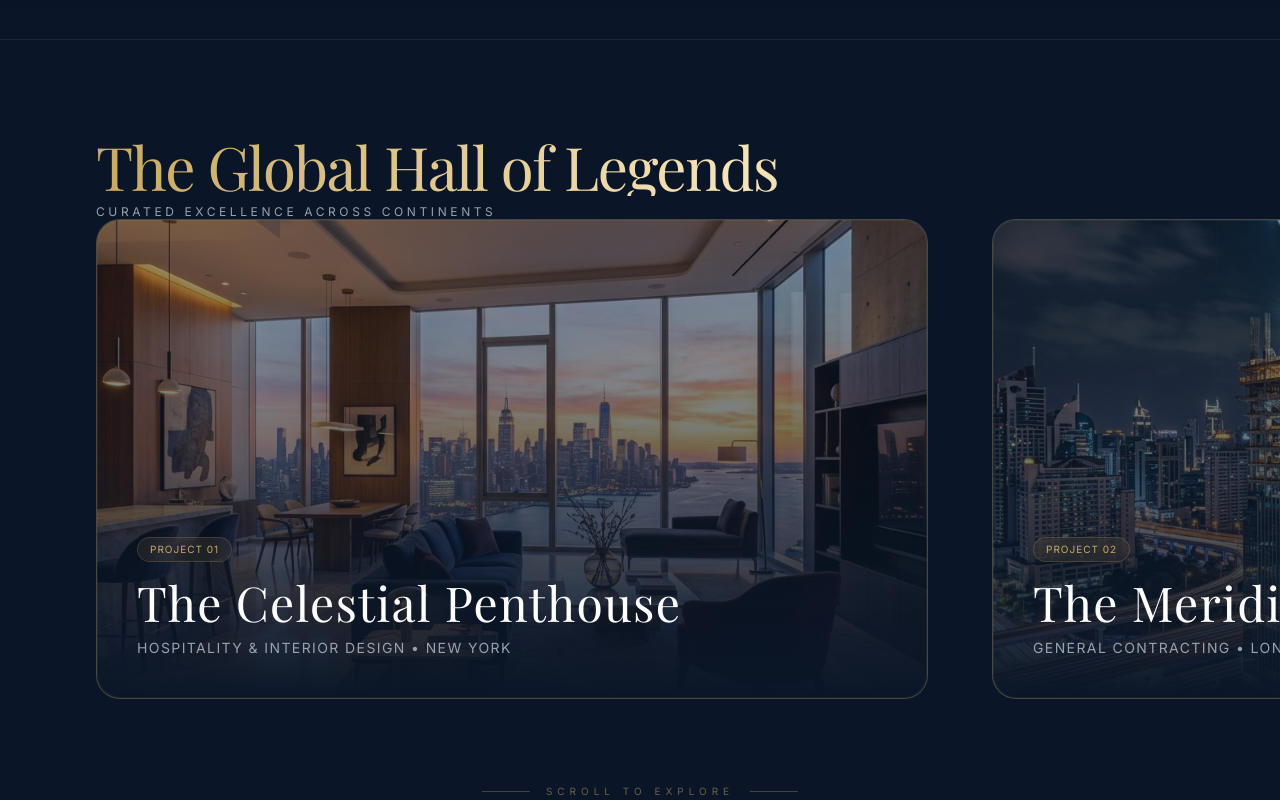
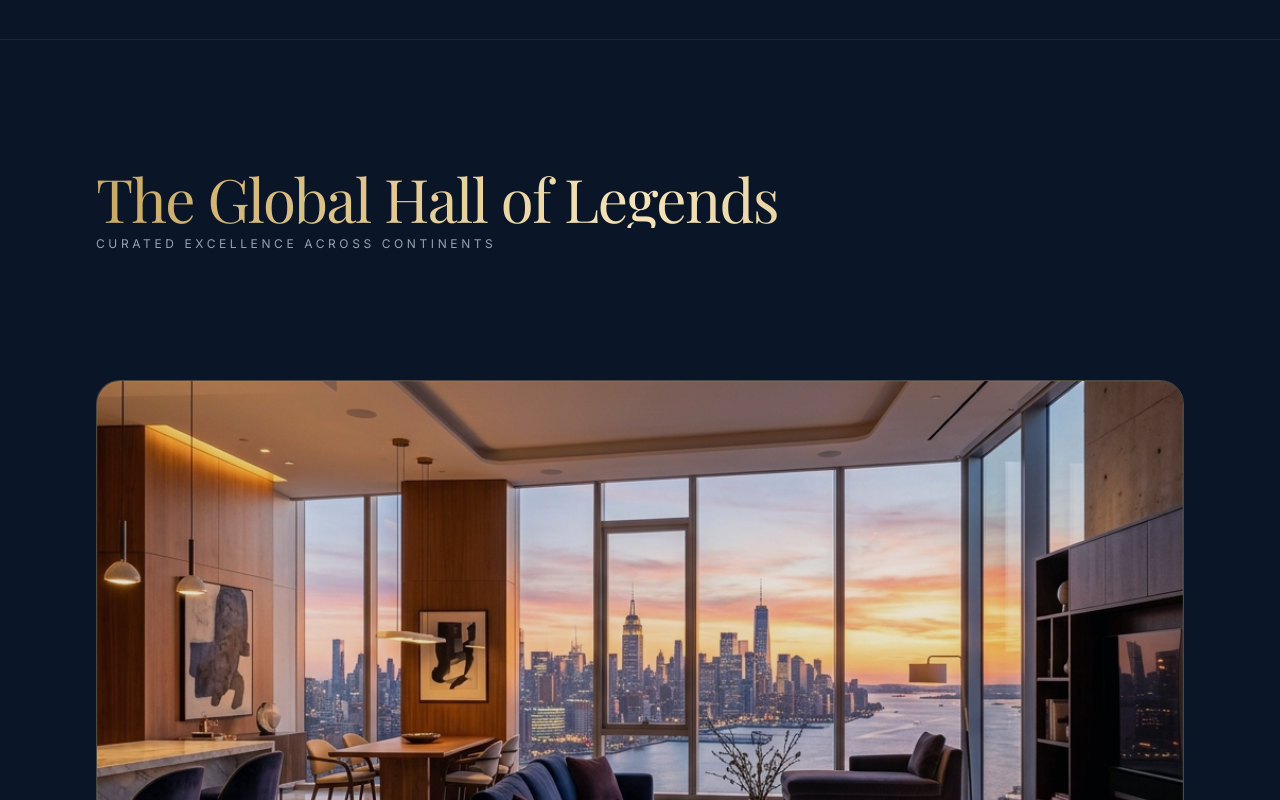
Before and after one commit to Ijudai/Jonathan-s-Web-Project, a Next.js app: page / in a window 1280 px wide. Shown: the part 4880-5680 px from the top of the page. Built offline with nearby package versions, Linux system fonts and the light colour scheme; a web font is replaced by a local one.

Commit message:
Refactor PortfolioGallery layout to vertical and optimize page load

```diff
--- a/src/app/page.tsx
+++ b/src/app/page.tsx
@@ -1,10 +1,13 @@
+import dynamic from "next/dynamic";
 import Hero from "@/components/Hero";
 import CustomCursor from "@/components/CustomCursor";
-import Services from "@/components/Services";
-import DetailedServices from "@/components/DetailedServices";
-import WhyChooseUs from "@/components/WhyChooseUs";
-import PortfolioGallery from "@/components/PortfolioGallery";
-import ContactForm from "@/components/ContactForm";
+
+// Dynamically import below-the-fold components to reduce initial JS bundle
+const Services = dynamic(() => import("@/components/Services"));
+const DetailedServices = dynamic(() => import("@/components/DetailedServices"));
+const WhyChooseUs = dynamic(() => import("@/components/WhyChooseUs"));
+const PortfolioGallery = dynamic(() => import("@/components/PortfolioGallery"));
+const ContactForm = dynamic(() => import("@/components/ContactForm"));
 
 export default function Home() {
   return (
--- a/src/components/PortfolioGallery.tsx
+++ b/src/components/PortfolioGallery.tsx
@@ -8,7 +8,6 @@ import Image from "next/image";
 
 export default function PortfolioGallery() {
   const containerRef = useRef<HTMLElement>(null);
-  const scrollWrapperRef = useRef<HTMLDivElement>(null);
 
   const projects = [
     {
@@ -66,39 +65,38 @@ export default function PortfolioGallery() {
   useGSAP(() => {
     gsap.registerPlugin(ScrollTrigger);
 
-    if (!containerRef.current || !scrollWrapperRef.current) return;
+    if (!containerRef.current) return;
 
     let mm = gsap.matchMedia();
 
     mm.add("(min-width: 768px)", () => {
-      gsap.to(scrollWrapperRef.current, {
-        x: () => {
-          if (!scrollWrapperRef.current) return 0;
-          return -(scrollWrapperRef.current.scrollWidth - window.innerWidth);
-        },
+      // Parallax effect on images
+      gsap.utils.toArray(".project-img-container").forEach((container: any) => {
+        const imgWrapper = container.querySelector(".project-img-wrapper");
+        if (imgWrapper) {
+          gsap.to(imgWrapper, {
+            y: 60,
             ease: "none",
             scrollTrigger: {
-          id: "horizontal-scroll",
-          trigger: containerRef.current,
-          pin: true,
-          scrub: 1.2,
-          start: "top top",
-          end: () => `+=${scrollWrapperRef.current ? scrollWrapperRef.current.scrollWidth - window.innerWidth : 2000}`,
-          invalidateOnRefresh: true,
-        },
+              trigger: container,
+              start: "top bottom",
+              end: "bottom top",
+              scrub: true
+            }
+          });
+        }
       });
 
-      // Parallax effect on images
-      gsap.utils.toArray(".project-img").forEach((img: any) => {
-        gsap.to(img, {
-          x: -100,
-          ease: "none",
+      // Reveal animations for text
+      gsap.utils.toArray(".project-info").forEach((info: any) => {
+         gsap.from(info, {
+           y: 30,
+           opacity: 0,
+           duration: 1,
            scrollTrigger: {
-            trigger: img,
-            containerAnimation: gsap.getById("horizontal-scroll"), // Note: this requires a specific setup, but simplified here
-            start: "left right",
-            end: "right left",
-            scrub: true
+             trigger: info,
+             start: "top 90%",
+             toggleActions: "play none none reverse"
            }
          });
       });
@@ -111,65 +109,53 @@ export default function PortfolioGallery() {
     <section
       id="portfolio"
       ref={containerRef}
-      className="relative w-full h-[100dvh] md:h-screen bg-navy text-white md:overflow-hidden flex flex-col justify-center border-t border-[rgba(201,169,98,0.1)]"
+      className="relative w-full min-h-screen bg-navy text-white flex flex-col border-t border-[rgba(201,169,98,0.1)] py-24 md:py-32"
     >
-      <div className="absolute top-28 md:top-24 left-8 md:left-24 z-10 w-full mb-12">
+      <div className="w-full px-4 md:px-24 mb-20 md:mb-32">
         <h2 className="text-4xl md:text-6xl font-serif mb-2 text-gradient-gold tracking-tight">The Global Hall of Legends</h2>
         <p className="font-sans text-gray-400 uppercase tracking-[0.3em] text-xs">Curated Excellence Across Continents</p>
       </div>
 
       <div
-        ref={scrollWrapperRef}
-        className="flex flex-row flex-nowrap w-full md:w-max items-center h-[70vh] px-4 md:px-24 gap-6 md:gap-16 mt-20 overflow-x-auto md:overflow-visible snap-x snap-mandatory pb-10 scrollbar-hide z-30 relative"
-        style={{
-          WebkitOverflowScrolling: 'touch',
-          scrollbarWidth: 'none',
-          msOverflowStyle: 'none'
-        }}
+        className="flex flex-col w-full items-center px-4 md:px-24 gap-20 md:gap-32 z-30 relative pb-10"
       >
         {projects.map((proj, i) => (
           <div
             key={i}
-            className="w-[85vw] md:w-[65vw] h-[55vh] md:h-[60vh] flex-shrink-0 snap-center flex flex-col justify-end p-10 glass-panel rounded-3xl relative overflow-hidden group transition-all duration-700 hover:shadow-[0_0_50px_rgba(201,169,98,0.15)]"
+            className="w-full md:w-[85vw] flex flex-col group"
           >
-            {/* Background Image Container with Parallax Simulation */}
-            <div className="absolute inset-0 z-0 overflow-hidden">
+            {/* Image Container */}
+            <div className="project-img-container w-full h-[55vh] md:h-[75vh] relative overflow-hidden rounded-3xl glass-panel transition-all duration-700 hover:shadow-[0_0_50px_rgba(201,169,98,0.15)] mb-8">
+              <div className="project-img-wrapper absolute top-[-30px] left-0 w-full h-[calc(100%+60px)]">
                 <Image
                   src={proj.img}
                   alt={proj.name}
                   fill
-                sizes="(max-width: 768px) 90vw, 70vw"
-                className="project-img object-cover transition-transform duration-[1.5s] group-hover:scale-110 opacity-60"
+                  sizes="(max-width: 768px) 95vw, 85vw"
+                  className="project-img object-cover transition-transform duration-[1.5s] group-hover:scale-105 opacity-90 hover:opacity-100"
                   priority={i < 2}
+                  style={{ objectPosition: 'center' }}
                 />
               </div>
+              {/* Optional overlay for depth */}
+              <div className="absolute inset-0 bg-gradient-to-t from-[rgba(10,22,40,0.4)] to-transparent z-10 pointer-events-none opacity-0 group-hover:opacity-100 transition-opacity duration-500" />
+              <div className="absolute inset-0 border border-white/5 rounded-3xl z-40 pointer-events-none group-hover:border-gold/30 transition-colors duration-500" />
+            </div>
 
-            <div className="absolute inset-0 bg-gradient-to-t from-[rgba(10,22,40,1)] via-[rgba(10,22,40,0.3)] to-transparent z-10" />
-
-            <div className="relative z-20 transform transition-transform duration-500 group-hover:-translate-y-2">
+            {/* Title and Description Under the Card */}
+            <div className="project-info flex flex-col md:flex-row justify-between items-start md:items-end px-2">
+              <div>
                 <span className="inline-block px-3 py-1 bg-gold/10 border border-gold/20 rounded-full text-[10px] uppercase tracking-widest text-gold mb-4 backdrop-blur-sm">
                   Project 0{i + 1}
                 </span>
-              <h3 className="text-3xl md:text-5xl font-serif mb-3 tracking-wide">{proj.name}</h3>
-              <p className="font-sans text-gray-400 uppercase tracking-widest text-xs md:text-sm">
+                <h3 className="text-3xl md:text-5xl font-serif tracking-wide text-white transition-colors duration-500 group-hover:text-gold/90">{proj.name}</h3>
+              </div>
+              <p className="font-sans text-gray-400 uppercase tracking-widest text-xs md:text-sm mt-4 md:mt-0 md:max-w-[40%] text-left md:text-right">
                 {proj.desc}
               </p>
             </div>
-
-            {/* Subtle interactive line */}
-            <div className="absolute bottom-0 left-0 h-1 bg-gold w-0 group-hover:w-full transition-all duration-700 ease-out z-30" />
-
-            {/* Overlay for depth */}
-            <div className="absolute inset-0 border border-white/5 rounded-3xl z-40 pointer-events-none group-hover:border-gold/30 transition-colors duration-500" />
           </div>
         ))}
-      </div>
-
-      {/* Scroll indicator */}
-      <div className="absolute bottom-10 left-1/2 -translate-x-1/2 flex items-center gap-4 z-10 hidden md:flex">
-         <div className="w-12 h-[1px] bg-gold/30" />
-         <span className="text-[10px] uppercase tracking-[0.5em] text-gold/50">Scroll to Explore</span>
-         <div className="w-12 h-[1px] bg-gold/30" />
       </div>
     </section>
   );
```
Lines whose indentation alone changed are shown as unchanged.
